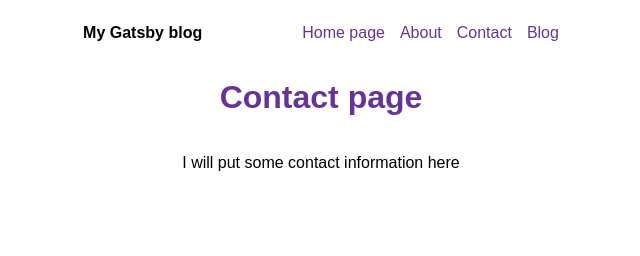
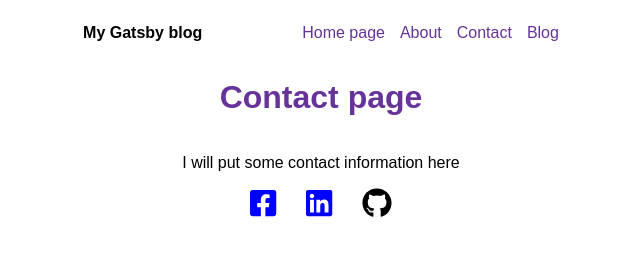
Before and after one commit to TRSKZK/my-gatsby-blog, a Gatsby site: page /Contact in a window 1280 px wide. Shown: the whole page, without its empty margins (319-959 px from the left). Built offline with nearby package versions, Linux system fonts and the light colour scheme; Gatsby itself is replaced by a stand-in of ours.

Commit message:
social icons added

```diff
--- a/package.json
+++ b/package.json
@@ -15,6 +15,9 @@
     "clean": "gatsby clean"
   },
   "dependencies": {
+    "@fortawesome/fontawesome-svg-core": "^1.2.35",
+    "@fortawesome/free-brands-svg-icons": "^5.15.3",
+    "@fortawesome/react-fontawesome": "^0.1.14",
     "babel-plugin-styled-components": "^1.12.0",
     "gatsby": "^3.4.1",
     "gatsby-plugin-gatsby-cloud": "^2.5.0",
--- /dev/null
+++ b/src/components/socialicons.js
@@ -0,0 +1,39 @@
+import React from 'react'
+import styled from 'styled-components'
+import { FontAwesomeIcon } from '@fortawesome/react-fontawesome'
+import { faFacebookSquare, faLinkedin, faGithub } from '@fortawesome/free-brands-svg-icons'
+
+const SocialLinks = styled.a`
+tex-decoration:none;
+color: blue;
+margin:15px;
+&:hover{
+    color:#00FFFF;
+}
+`
+const GitLink = styled(SocialLinks)`
+color:black;
+`
+
+const StyledFontAwasome = styled(FontAwesomeIcon)`
+font-size: 30px
+
+`
+
+const SocialIcons = () => {
+    return (
+        <div>
+                <SocialLinks href="https://www.facebook.com/taras.kozak/">
+                <StyledFontAwasome icon={faFacebookSquare} /></SocialLinks>
+
+                <SocialLinks href="https://www.linkedin.com/in/taras-kozak-017583113/">
+                <StyledFontAwasome icon={faLinkedin} /></SocialLinks>
+
+                <GitLink href="https://github.com/TRSKZK/">
+                <StyledFontAwasome icon={faGithub} /></GitLink>
+        </div>
+    )
+}
+
+
+export default SocialIcons
--- a/src/pages/Contact.js
+++ b/src/pages/Contact.js
@@ -1,11 +1,13 @@
 import React from 'react'
 import Layout from '../components/layout'
+import SocialIcons from '../components/socialicons'
 
 
 const Contact = () => {
     return (
         <Layout pageTitle="Contact page">
             <p>I will put some contact information here</p>
+            <SocialIcons/>
         </Layout>
     )
 }
```
Also changed, not shown: 1 other file.
